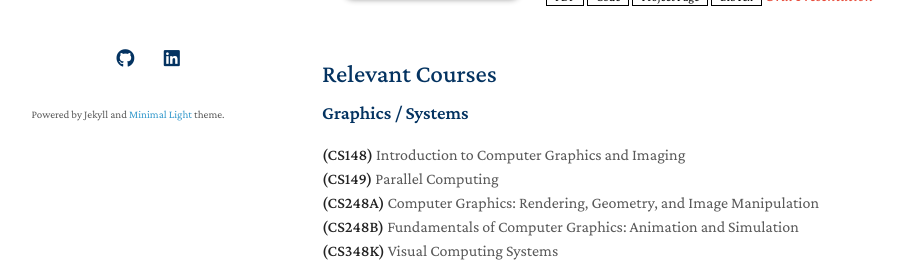
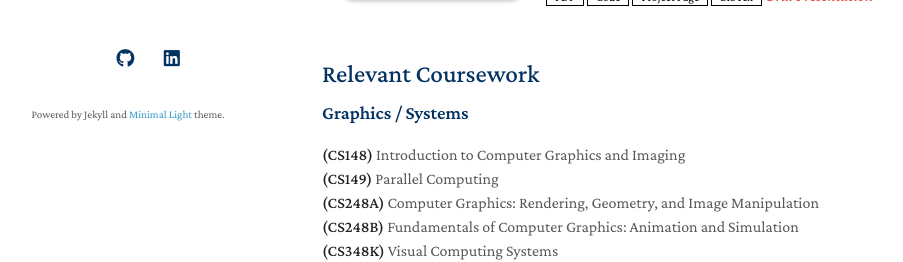
Before and after one commit to hnorm0629/portfolio, a Jekyll site: the page built from index.md, in a window 1280 px wide and 900 px high, scrolled down 802 px, cut to the strip 338-600 px from the top of the window. Shown: the whole strip, without its empty margins (148-1051 px from the left). Built offline with Jekyll 4.4.1, drawn with Linux system fonts in a browser that asks for light colours; nearby versions of some CDN libraries; a style sheet for code colours, icons or effects is not loaded; our own code applies the rules of GitHub Pages for plain Markdown files.

Commit message:
Update index.md

```diff
--- a/index.md
+++ b/index.md
@@ -15,7 +15,7 @@ I am a Computer Science Masters student at Stanford University, where I'm pursui
 
 {% include_relative _includes/projects.md %}
 
-## Relevant Courses
+## Relevant Coursework
 
 ### Graphics / Systems
 
```
